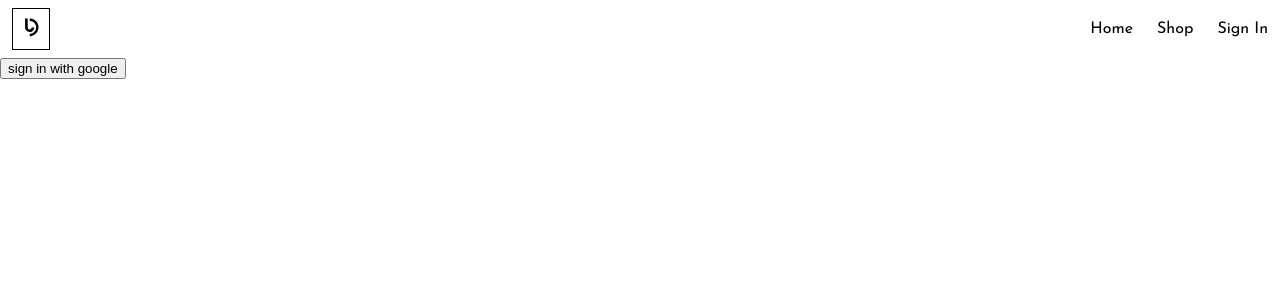
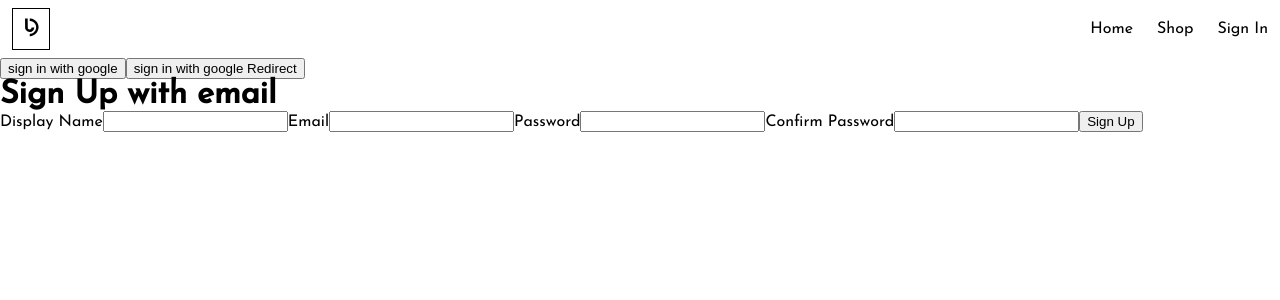
Before and after one commit to JimmyZiqiangCheng/JimmysPrintshop, a React (Create React App) app in the folder jimmysprintshop/: page /sign-in in a window 1280 px wide. Shown: the top 300 px of the page. Built offline with nearby package versions, Linux system fonts and the light colour scheme.

Commit message:
added user sign up with email

```diff
--- /dev/null
+++ b/jimmysprintshop/src/components/sign-up/SignUpForm.js
@@ -0,0 +1,92 @@
+import { useState } from "react";
+import { signUpWithEmail } from "../../service/authentication/firebase-auth";
+import { createUser } from "../../service/database/firebase-store";
+
+const defaultFormFields = {
+  displayName: "",
+  email: "",
+  password: "",
+  confirmPassword: "",
+};
+const SignUpForm = () => {
+  const [formFields, setFormFields] = useState(defaultFormFields);
+  const { displayName, email, password, confirmPassword } = formFields;
+
+  const resetFields = () => {
+    setFormFields(defaultFormFields);
+  };
+
+  const handleSubmit = async (event) => {
+    event.preventDefault();
+    if (password.length < 5) return alert("password too short!");
+    if (password !== confirmPassword) return alert("passwords do not match");
+    try {
+      const response = await signUpWithEmail(email, password);
+      const userDocRef = await createUser(response.user, { displayName });
+      console.log(userDocRef);
+      resetFields();
+    } catch (err) {
+      if (err.code === "auth/email-already-in-use") {
+        alert("user already existed");
+      }
+      console.error(err.message);
+    }
+  };
+
+  const handleChange = (event) => {
+    const { name, value } = event.target;
+    setFormFields({
+      ...formFields,
+      [name]: value,
+    });
+  };
+
+  return (
+    <div>
+      <h1>Sign Up with email</h1>
+      <form onSubmit={handleSubmit}>
+        <label>Display Name</label>
+        <input
+          type="text"
+          value={displayName}
+          name="displayName"
+          onChange={handleChange}
+          required
+        />
+
+        <label>Email</label>
+        <input
+          type="email"
+          value={email}
+          name="email"
+          onChange={handleChange}
+          required
+        />
+
+        <label>Password</label>
+        <input
+          type="password"
+          value={password}
+          name="password"
+          onChange={handleChange}
+          required
+          minLength="8"
+        />
+
+        <label>Confirm Password</label>
+        <input
+          type="password"
+          value={confirmPassword}
+          name="confirmPassword"
+          onChange={handleChange}
+          required
+          minLength="8"
+        />
+
+        <button type="submit">Sign Up</button>
+      </form>
+    </div>
+  );
+};
+
+export default SignUpForm;
--- a/jimmysprintshop/src/routes/sign-in/sign-in.js
+++ b/jimmysprintshop/src/routes/sign-in/sign-in.js
@@ -1,13 +1,38 @@
-import { signInWithGooglePopup } from "../../service/firebase/firebase-auth";
-import { createUser } from "../../service/firebase/firebase-store";
+import { useEffect } from "react";
+import { getRedirectResult } from "firebase/auth";
+import {
+  auth,
+  signInWithGooglePopup,
+  signInWithGoogleRedirect,
+} from "../../service/authentication/firebase-auth";
+import { createUser } from "../../service/database/firebase-store";
+import SignUpForm from "../../components/sign-up/SignUpForm";
 const SignIn = () => {
+  useEffect(() => {
+    const getGoogleRedirectResult = async () => {
+      const response = await getRedirectResult(auth);
+      console.log(response);
+      if (response) {
+        const userDocRef = await createUser(response.user);
+        console.log(userDocRef);
+      }
+    };
+    getGoogleRedirectResult();
+  }, []);
+
   const logInGoogle = async () => {
     const response = await signInWithGooglePopup();
-    createUser(response.user);
+    const userDocRef = await createUser(response.user);
   };
+
   return (
     <div>
       <button onClick={logInGoogle}> sign in with google</button>
+      <button onClick={signInWithGoogleRedirect}>
+        {" "}
+        sign in with google Redirect
+      </button>
+      <SignUpForm />
     </div>
   );
 };
--- /dev/null
+++ b/jimmysprintshop/src/service/authentication/firebase-auth.js
@@ -0,0 +1,24 @@
+import {
+  getAuth,
+  signInWithRedirect,
+  signInWithPopup,
+  GoogleAuthProvider,
+  createUserWithEmailAndPassword,
+} from "firebase/auth";
+import { firebaseApp } from "../firebase-config/firebase-app";
+
+const googleProvider = new GoogleAuthProvider();
+
+googleProvider.setCustomParameters({
+  prompt: "select_account",
+});
+
+export const auth = getAuth(firebaseApp);
+export const signInWithGooglePopup = () =>
+  signInWithPopup(auth, googleProvider);
+export const signInWithGoogleRedirect = () =>
+  signInWithRedirect(auth, googleProvider);
+export const signUpWithEmail = async (email, password) => {
+  if (!email || !password) return;
+  return await createUserWithEmailAndPassword(auth, email, password);
+};
--- a/jimmysprintshop/src/service/firebase/firebase-store.js
+++ b/jimmysprintshop/src/service/database/firebase-store.js
@@ -2,9 +2,11 @@
 
 export const db = getFirestore();
 
-export const createUser = async (userAuth) => {
+export const createUser = async (userAuth, additionalInfo = {}) => {
+  if (!userAuth) return;
   const userDocRef = doc(db, "users", userAuth.uid);
   const userSnapShot = await getDoc(userDocRef);
+
   if (!userSnapShot.exists()) {
     const { displayName, email } = userAuth;
     const createdAt = new Date();
@@ -13,6 +15,7 @@
         displayName,
         email,
         createdAt,
+        ...additionalInfo,
       });
     } catch (err) {
       console.error("fail to create user: ", err.message);
--- a/jimmysprintshop/src/service/firebase/firebase-auth.js
+++ /dev/null
@@ -1,16 +0,0 @@
-import {
-  getAuth,
-  signInWithRedirect,
-  signInWithPopup,
-  GoogleAuthProvider,
-} from "firebase/auth";
-import { firebaseApp } from "./firebase-app";
-
-const provider = new GoogleAuthProvider();
-
-provider.setCustomParameters({
-  prompt: "select_account",
-});
-
-export const auth = getAuth(firebaseApp);
-export const signInWithGooglePopup = () => signInWithPopup(auth, provider);
```
Also changed, not shown: jimmysprintshop/src/service/firebase-config/firebase-app.js (renamed from jimmysprintshop/src/service/firebase/firebase-app.js).
